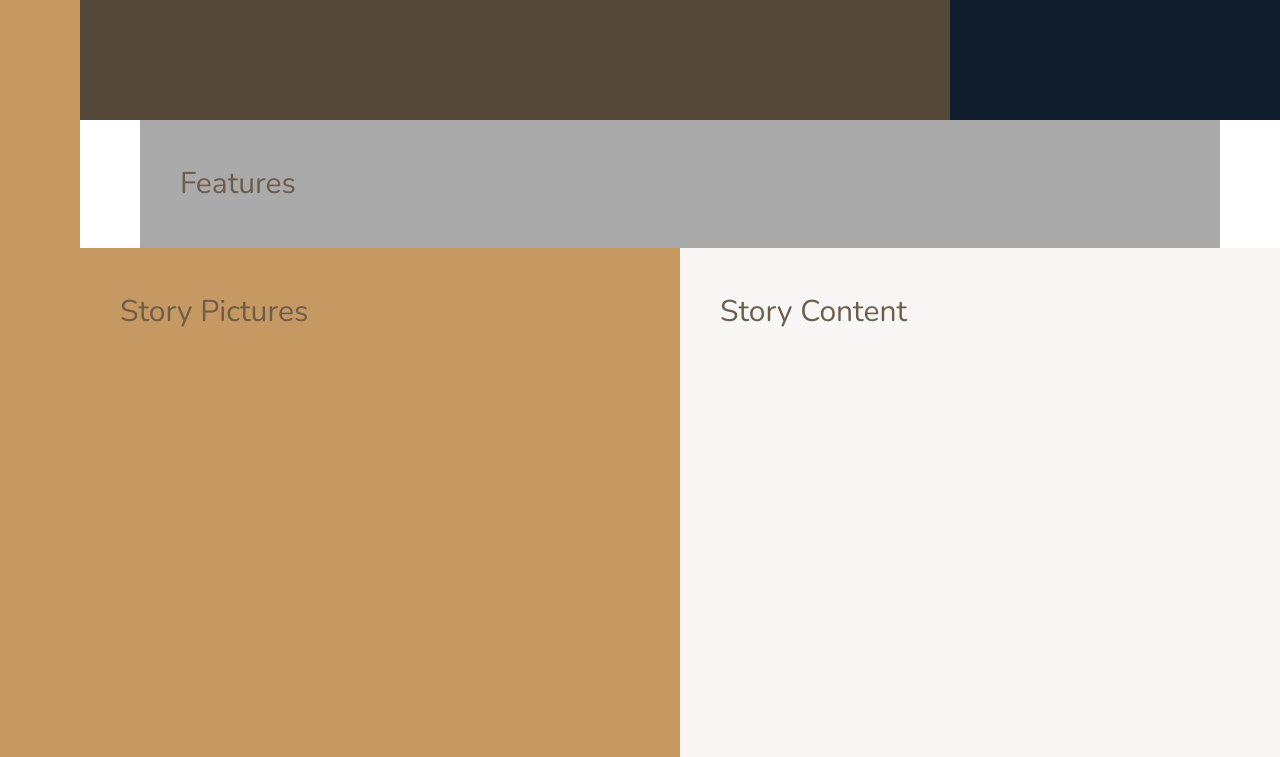
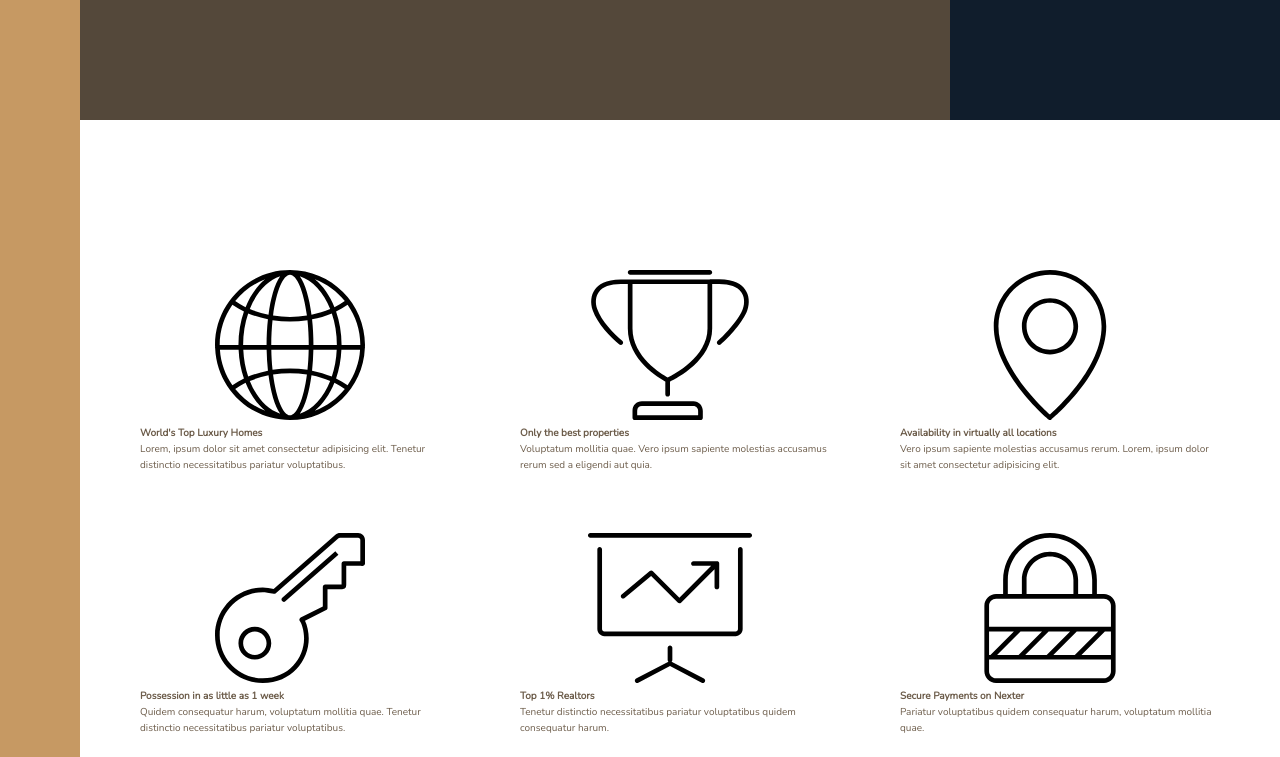
Before and after one commit to vbobey/nexter, a website: page index.html in a window 1280 px wide. Shown: the part 520-1277 px from the top of the page. Drawn offline with nearby package versions, Linux system fonts and the light colour scheme.

Commit message:
Features content

```diff
--- a/index.html
+++ b/index.html
@@ -15,7 +15,50 @@
         <div class="sidebar">Sidebar</div>
         <header class="header">Header</header>
         <div class="realtors">Top 3 Realtors</div>
-        <section class="features">Features</section>
+        <section class="features">
+            <div class="feature">
+                <svg class="feature__icon">
+                    <use xlink:href="img/sprite.svg#icon-global"></use>
+                </svg>
+                <h4 class="heading-4">World's Top Luxury Homes</h4>
+                <p class="feature__text">Lorem, ipsum dolor sit amet consectetur adipisicing elit. Tenetur distinctio necessitatibus pariatur voluptatibus.</p>
+            </div>
+            <div class="feature">
+                <svg class="feature__icon">
+                    <use xlink:href="img/sprite.svg#icon-trophy"></use>
+                </svg>
+                <h4 class="heading-4">Only the best properties</h4>
+                <p class="feature__text">Voluptatum mollitia quae. Vero ipsum sapiente molestias accusamus rerum sed a eligendi aut quia.</p>
+            </div>
+            <div class="feature">
+                <svg class="feature__icon">
+                    <use xlink:href="img/sprite.svg#icon-map-pin"></use>
+                </svg>
+                <h4 class="heading-4">Availability in virtually all locations</h4>
+                <p class="feature__text">Vero ipsum sapiente molestias accusamus rerum. Lorem, ipsum dolor sit amet consectetur adipisicing elit.</p>
+            </div>
+            <div class="feature">
+                <svg class="feature__icon">
+                    <use xlink:href="img/sprite.svg#icon-key"></use>
+                </svg>
+                <h4 class="heading-4">Possession in as little as 1 week</h4>
+                <p class="feature__text">Quidem consequatur harum, voluptatum mollitia quae. Tenetur distinctio necessitatibus pariatur voluptatibus.</p>
+            </div>
+            <div class="feature">
+                <svg class="feature__icon">
+                    <use xlink:href="img/sprite.svg#icon-presentation"></use>
+                </svg>
+                <h4 class="heading-4">Top 1% Realtors</h4>
+                <p class="feature__text">Tenetur distinctio necessitatibus pariatur voluptatibus quidem consequatur harum.</p>
+            </div>
+            <div class="feature">
+                <svg class="feature__icon">
+                    <use xlink:href="img/sprite.svg#icon-lock"></use>
+                </svg>
+                <h4 class="heading-4">Secure Payments on Nexter</h4>
+                <p class="feature__text">Pariatur voluptatibus quidem consequatur harum, voluptatum mollitia quae.</p>
+            </div>
+        </section>
         <section class="story__pictures">Story Pictures</section>
         <section class="story__content">Story Content</section>
         <section class="homes">Homes</section>
--- a/sass/_base.scss
+++ b/sass/_base.scss
@@ -42,9 +42,4 @@ body {
                         [center-start] repeat(8, [col-start] minmax(min-content, 14rem) [col-end])
                         [center-end] minmax(6rem, 1fr)
                         [full-end];
-
-    & > * {
-        padding: 40px;
-        font-size: 3rem;
-    }
 }
--- a/sass/_features.scss
+++ b/sass/_features.scss
@@ -1,4 +1,8 @@
 .features {
-    background-color: $color-grey-light-2;
     grid-column: center-start / center-end;
+    margin: 15rem 0;
+
+    display: grid;
+    grid-template-columns: repeat(3, 1fr);
+    grid-gap: 6rem;
 }
```
Also changed, not shown: css/style.css.
